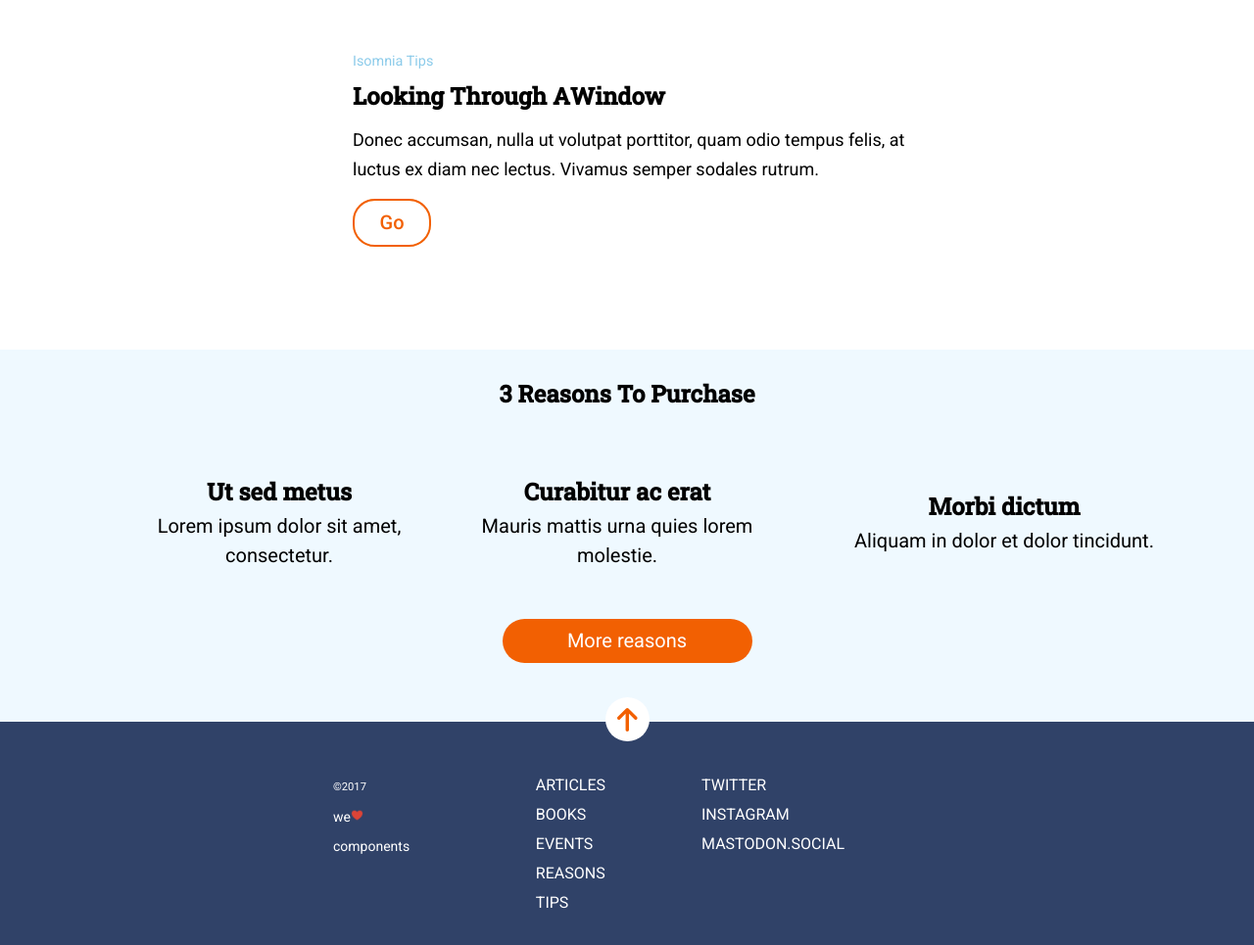
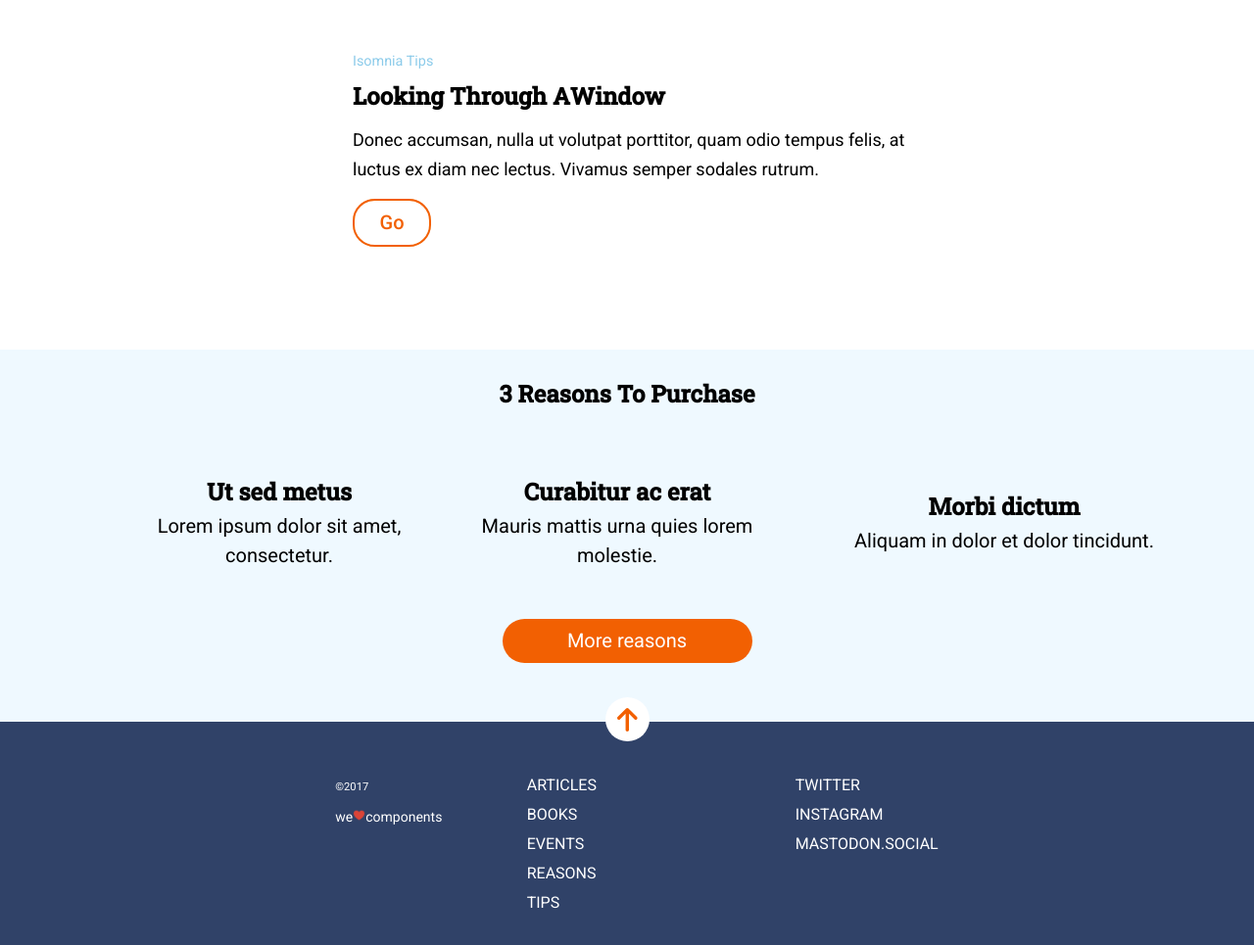
Before and after one commit to martaluciasoler/anonimousProxy, a website: page docs/index.html in a window 1280 px wide. Shown: the part 810-1775 px from the top of the page at 98% size. Drawn offline with nearby package versions, Linux system fonts and the light colour scheme; files that its build step writes are made by us from their sources.

Commit message:
cambios en footer

```diff
--- a/src/scss/layout/_footer.scss
+++ b/src/scss/layout/_footer.scss
@@ -7,6 +7,7 @@
   text-align: center;
   font-size: 16px;
   padding-bottom: 40px;
+  align-items: center;
 
   //FOOTER BUTTOM
 
@@ -35,7 +36,10 @@
       @include heigthPading();
       font-size: 14px;
       padding-left: 20px;
+      padding-right: 20px;
+
       //COPYRIGHT,HEART//
+
       p {
         text-transform: lowercase;
       }
@@ -57,23 +61,15 @@
   .footer__tablet {
     @media all and (min-width: 768px) {
       display: flex;
+      width: 768px;
+      justify-content: space-evenly;
       flex-direction: row-reverse;
       text-align: left;
-      width: 768px;
-      justify-content: space-evenly;
-
       .reverse {
-        width: 80%;
         display: flex;
-        justify-content: space-evenly;
+        width: 420px;
+        justify-content: space-between;
       }
-    }
-
-    //pc
-
-    @media all and (min-width: 1280px) {
-      display: flex;
-      width: 50%;
     }
   }
 }
```
